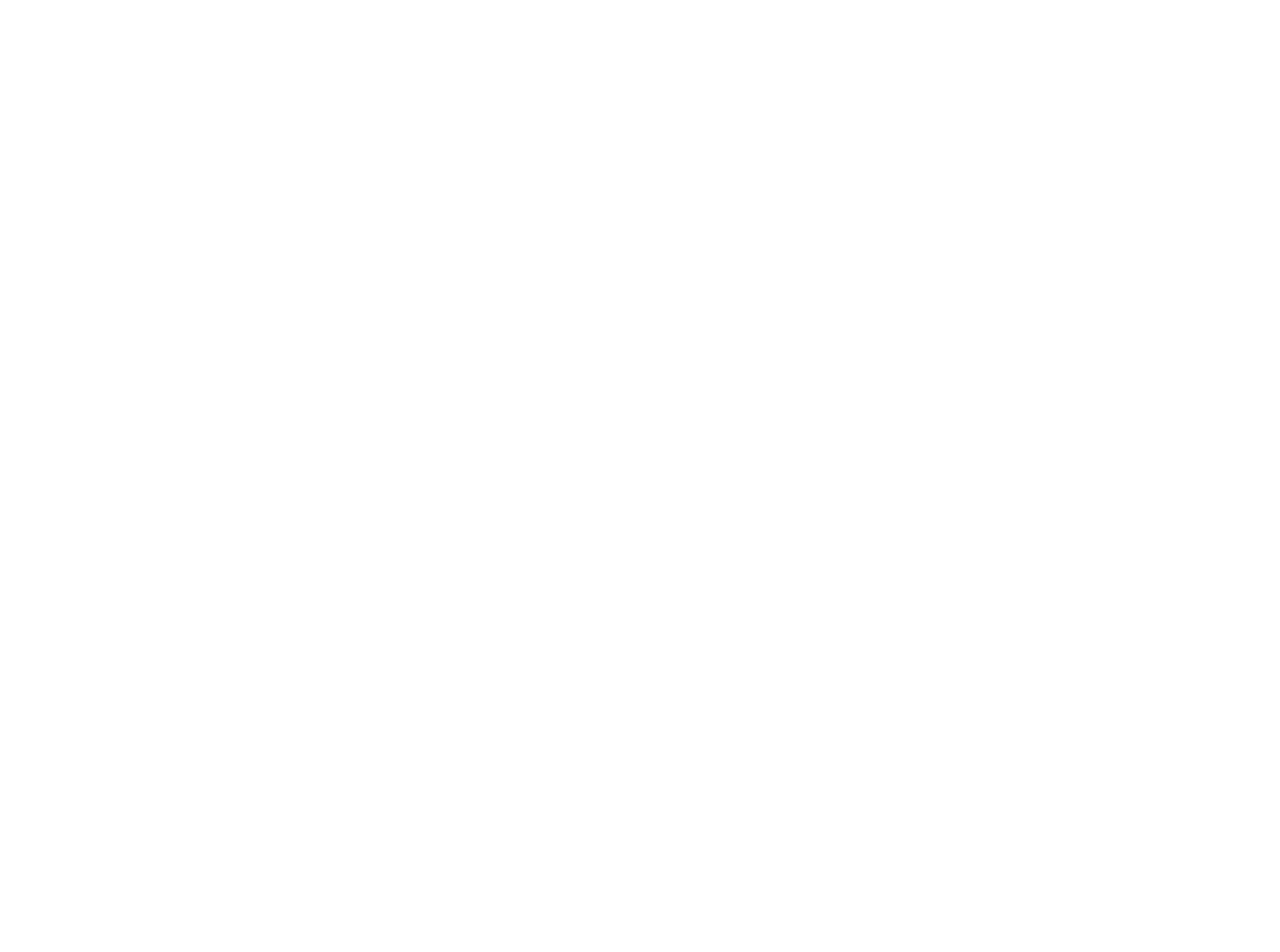
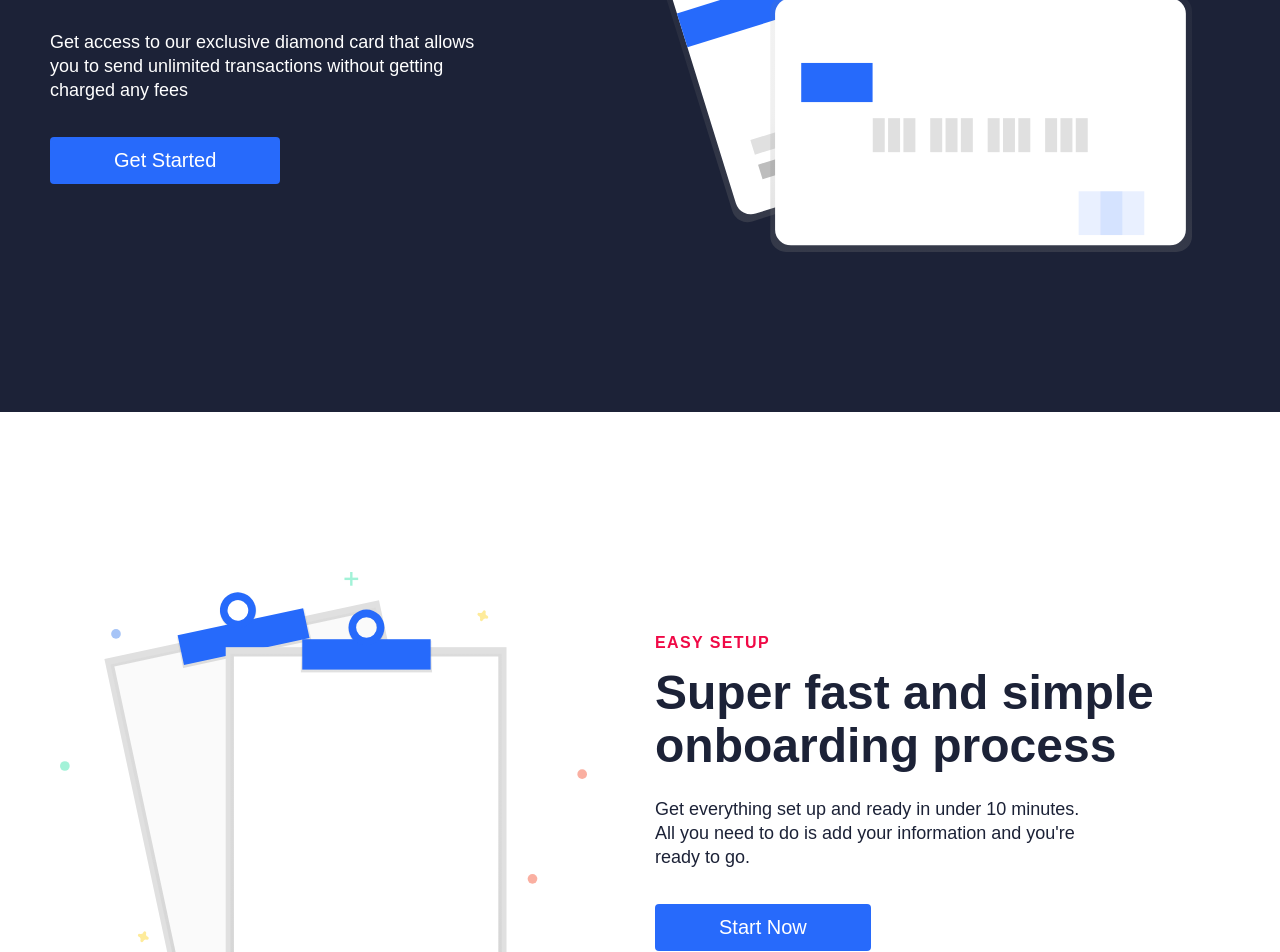
Before and after one commit to cllcnkrt/Finance-website-React, a React (Create React App) app: page /services in a window 1280 px wide. Shown: the part 1200-2152 px from the top of the page. Before the commit the page ends 800 px from the top, so only its background shows below. Built offline with nearby package versions, Linux system fonts and the light colour scheme.

Commit message:
all pages done and project completed

```diff
--- a/src/App.js
+++ b/src/App.js
@@ -1,18 +1,25 @@
+import React from 'react';
 import './App.css';
+import Home from './components/pages/HomePage/Home';
+import Services from './components/pages/Services/Services';
+import Products from './components/pages/Products/Products';
+import SignUp from './components/pages/SignUp/SignUp';
+import { BrowserRouter as Router, Switch, Route } from 'react-router-dom';
 import Navbar from './components/Navbar';
-import {BrowserRouter as Router, Switch, Route} from 'react-router-dom'
 import Footer from './components/pages/Footer/Footer';
-import Home from './components/pages/HomePage/Home';
- function App() {
+
+function App() {
   return (
     <Router>
-      <Navbar/>
+      <Navbar />
       <Switch>
-        <Route path='/' exact component={Home}/>
+        <Route path='/' exact component={Home} />
+        <Route path='/services' component={Services} />
+        <Route path='/products' component={Products} />
+        <Route path='/sign-up' component={SignUp} />
       </Switch>
-      <Footer/>
+      <Footer />
     </Router>
-
   );
 }
 
--- a/src/components/pages/Footer/Footer.js
+++ b/src/components/pages/Footer/Footer.js
@@ -76,7 +76,7 @@
               LAVISH
             </Link>
           </div>
-          <small className='website-rights'>LAVISH © 2021</small>
+          <small className='website-rights'>LAVISH © 2020</small>
           <div className='social-icons'>
             <Link
               className='social-icon-link'
--- /dev/null
+++ b/src/components/pages/Products/Data.js
@@ -0,0 +1,55 @@
+export const homeObjOne = {
+    lightBg: true,
+    lightText: false,
+    lightTextDesc: false,
+    topLine: 'VIEW OUR PRODUCTS',
+    headline: 'Shop through our catalog of products',
+    description:
+      'We provide worldwide shipping to all countries. If there are any issues, just issue a refund and we will process your request',
+    buttonLabel: 'Shop Now',
+    imgStart: '',
+    img: 'images/svg-4.svg',
+    alt: 'Credit Card'
+  };
+
+  export const homeObjTwo = {
+    lightBg: false,
+    lightText: true,
+    lightTextDesc: true,
+    topLine: '100% SECURE',
+    headline: 'Stay protected 24/7 anywhere anytime',
+    description:
+      'We have you covered no matter where you are located. Over 140 locations worldwide to ensure you have access anytime',
+    buttonLabel: 'Learn More',
+    imgStart: '',
+    img: 'images/svg-5.svg',
+    alt: 'Vault'
+  };
+
+  export const homeObjThree = {
+    lightBg: true,
+    lightText: false,
+    lightTextDesc: false,
+    topLine: 'EASY SETUP',
+    headline: 'Super fast and simple onboarding process',
+    description:
+      "Get everything set up and ready in under 10 minutes. All you need to do is add your information and you're ready to go.",
+    buttonLabel: 'Start Now',
+    imgStart: 'start',
+    img: 'images/svg-7.svg',
+    alt: 'Vault'
+  };
+
+  export const homeObjFour = {
+    lightBg: false,
+    lightText: true,
+    lightTextDesc: true,
+    topLine: 'DATA ANALYTICS',
+    headline: 'Every transaction is stored on our secure cloud database',
+    description:
+      'Never ever have to worry again about saved reciepts. We store your data, so you can access it anytime.',
+    buttonLabel: 'Sign Up Now',
+    imgStart: 'start',
+    img: 'images/svg-8.svg',
+    alt: 'Vault'
+  };
--- /dev/null
+++ b/src/components/pages/Products/Products.js
@@ -0,0 +1,15 @@
+import React from 'react';
+import HeroSection from '../../HeroSection';
+import { homeObjOne, homeObjTwo, homeObjThree, homeObjFour } from './Data';
+import Pricing from '../../Pricing';
+
+function Products() {
+  return (
+    <>
+      <HeroSection {...homeObjOne} />
+      <HeroSection {...homeObjTwo} />
+    </>
+  );
+}
+
+export default Products;
--- /dev/null
+++ b/src/components/pages/Services/Data.js
@@ -0,0 +1,55 @@
+export const homeObjOne = {
+    lightBg: false,
+    lightText: true,
+    lightTextDesc: true,
+    topLine: 'Exclusive Access',
+    headline: 'Unlimited Transactions with zero fees',
+    description:
+      'Get access to our exclusive diamond card that allows you to  send unlimited transactions without getting charged any fees',
+    buttonLabel: 'Get Started',
+    imgStart: '',
+    img: 'images/svg-1.svg',
+    alt: 'Credit Card'
+  };
+
+  export const homeObjTwo = {
+    lightBg: false,
+    lightText: true,
+    lightTextDesc: true,
+    topLine: '100% SECURE',
+    headline: 'Stay protected 24/7 anywhere anytime',
+    description:
+      'We have you covered no matter where you are located. Over 140 locations worldwide to ensure you have access anytime',
+    buttonLabel: 'Learn More',
+    imgStart: '',
+    img: 'images/svg-5.svg',
+    alt: 'Vault'
+  };
+
+  export const homeObjThree = {
+    lightBg: true,
+    lightText: false,
+    lightTextDesc: false,
+    topLine: 'EASY SETUP',
+    headline: 'Super fast and simple onboarding process',
+    description:
+      "Get everything set up and ready in under 10 minutes. All you need to do is add your information and you're ready to go.",
+    buttonLabel: 'Start Now',
+    imgStart: 'start',
+    img: 'images/svg-7.svg',
+    alt: 'Vault'
+  };
+
+  export const homeObjFour = {
+    lightBg: false,
+    lightText: true,
+    lightTextDesc: true,
+    topLine: 'DATA ANALYTICS',
+    headline: 'Every transaction is stored on our secure cloud database',
+    description:
+      'Never ever have to worry again about saved reciepts. We store your data, so you can access it anytime.',
+    buttonLabel: 'Sign Up Now',
+    imgStart: 'start',
+    img: 'images/svg-8.svg',
+    alt: 'Vault'
+  };
--- /dev/null
+++ b/src/components/pages/Services/Services.js
@@ -0,0 +1,16 @@
+import React from 'react';
+import HeroSection from '../../HeroSection';
+import { homeObjOne, homeObjTwo, homeObjThree, homeObjFour } from './Data';
+import Pricing from '../../Pricing';
+
+function Services() {
+  return (
+    <>
+      <Pricing />
+      <HeroSection {...homeObjOne} />
+      <HeroSection {...homeObjThree} />
+    </>
+  );
+}
+
+export default Services;
--- /dev/null
+++ b/src/components/pages/SignUp/Data.js
@@ -0,0 +1,55 @@
+export const homeObjOne = {
+    lightBg: false,
+    lightText: true,
+    lightTextDesc: true,
+    topLine: 'SIGN UP TODAY',
+    headline: 'Join today to receive an exclusive offer',
+    description:
+      'Get access to our exclusive diamond card that allows you to  send unlimited transactions without getting charged any fees',
+    buttonLabel: 'Sign Up',
+    imgStart: '',
+    img: 'images/svg-6.svg',
+    alt: 'Credit Card'
+  };
+
+  export const homeObjTwo = {
+    lightBg: false,
+    lightText: true,
+    lightTextDesc: true,
+    topLine: '100% SECURE',
+    headline: 'Stay protected 24/7 anywhere anytime',
+    description:
+      'We have you covered no matter where you are located. Over 140 locations worldwide to ensure you have access anytime',
+    buttonLabel: 'Learn More',
+    imgStart: '',
+    img: 'images/svg-5.svg',
+    alt: 'Vault'
+  };
+
+  export const homeObjThree = {
+    lightBg: true,
+    lightText: false,
+    lightTextDesc: false,
+    topLine: 'EASY SETUP',
+    headline: 'Super fast and simple onboarding process',
+    description:
+      "Get everything set up and ready in under 10 minutes. All you need to do is add your information and you're ready to go.",
+    buttonLabel: 'Start Now',
+    imgStart: 'start',
+    img: 'images/svg-7.svg',
+    alt: 'Vault'
+  };
+
+  export const homeObjFour = {
+    lightBg: false,
+    lightText: true,
+    lightTextDesc: true,
+    topLine: 'DATA ANALYTICS',
+    headline: 'Every transaction is stored on our secure cloud database',
+    description:
+      'Never ever have to worry again about saved reciepts. We store your data, so you can access it anytime.',
+    buttonLabel: 'Sign Up Now',
+    imgStart: 'start',
+    img: 'images/svg-8.svg',
+    alt: 'Vault'
+  };
--- /dev/null
+++ b/src/components/pages/SignUp/SignUp.js
@@ -0,0 +1,15 @@
+import React from 'react';
+import HeroSection from '../../HeroSection';
+import { homeObjOne, homeObjTwo, homeObjThree, homeObjFour } from './Data';
+import Pricing from '../../Pricing';
+
+function SignUp() {
+  return (
+    <>
+      <HeroSection {...homeObjOne} />
+      <HeroSection {...homeObjThree} />
+    </>
+  );
+}
+
+export default SignUp;
```
Also changed, not shown: src/components/pages/Footer/Footer.css (indentation only).
